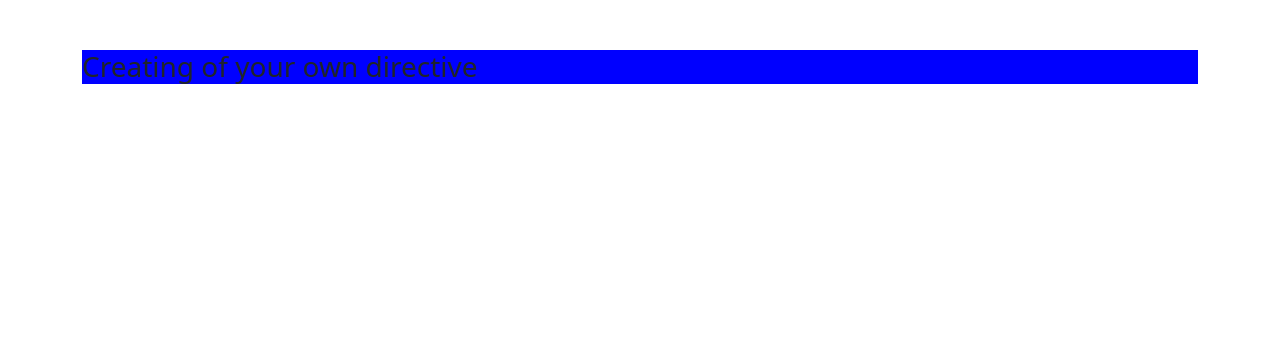
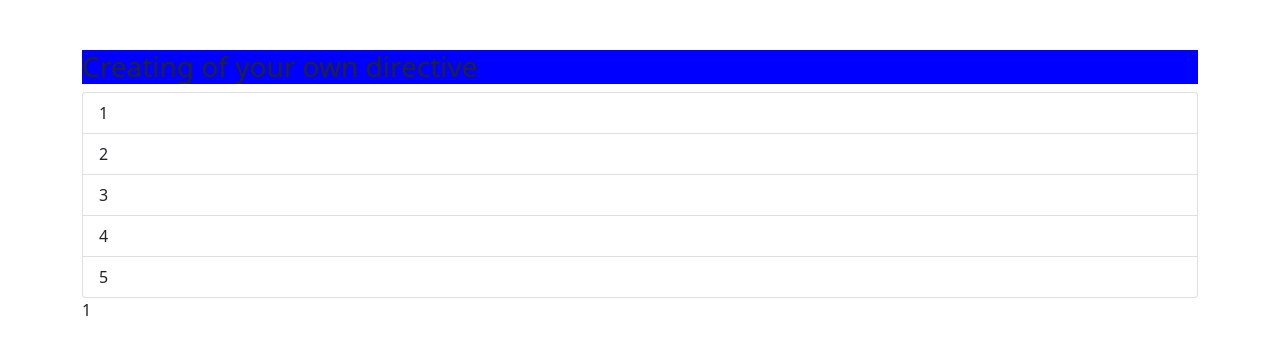
Before and after one commit to DmSudin/angular-yt, an Angular app: page / in a window 1280 px wide. Shown: the top 354 px of the page. Built offline with nearby package versions, Linux system fonts and the light colour scheme.

Commit message:
lesson 23

```diff
--- a/src/app/app.component.html
+++ b/src/app/app.component.html
@@ -1,5 +1,19 @@
 <div class="container">
     <div class="col-xs-8 col-xs-offset-2">
         <h3 [appBackground]="'red'" [defaultColor]="'blue'" >{{headerText}}</h3>
+
+        <ul class="list-group">
+            <li class="list-group-item" *ngFor="let item of items" (click)="onClick(item)">
+                {{item}}
+            </li>
+        </ul>
+
+        <div [ngSwitch]="current">
+            <p *ngSwitchCase="1">1</p>
+            <p *ngSwitchCase="2">2</p>
+            <p *ngSwitchCase="3">3</p>
+            <p *ngSwitchDefault>default</p>
+        </div>
+
     </div>
 </div>
--- a/src/app/app.component.ts
+++ b/src/app/app.component.ts
@@ -1,10 +1,16 @@
 import { Component } from '@angular/core';
 
 @Component({
-  selector: 'app-root',
-  templateUrl: './app.component.html',
-  styleUrls: ['./app.component.scss']
+    selector: 'app-root',
+    templateUrl: './app.component.html',
+    styleUrls: ['./app.component.scss']
 })
 export class AppComponent {
-  headerText = 'Creating of your own directive';
+    headerText = 'Creating of your own directive';
+    items = [1, 2, 3, 4, 5];
+    current = 1;
+
+    onClick(number: number) {
+        this.current = number;
+    }
 }
```
